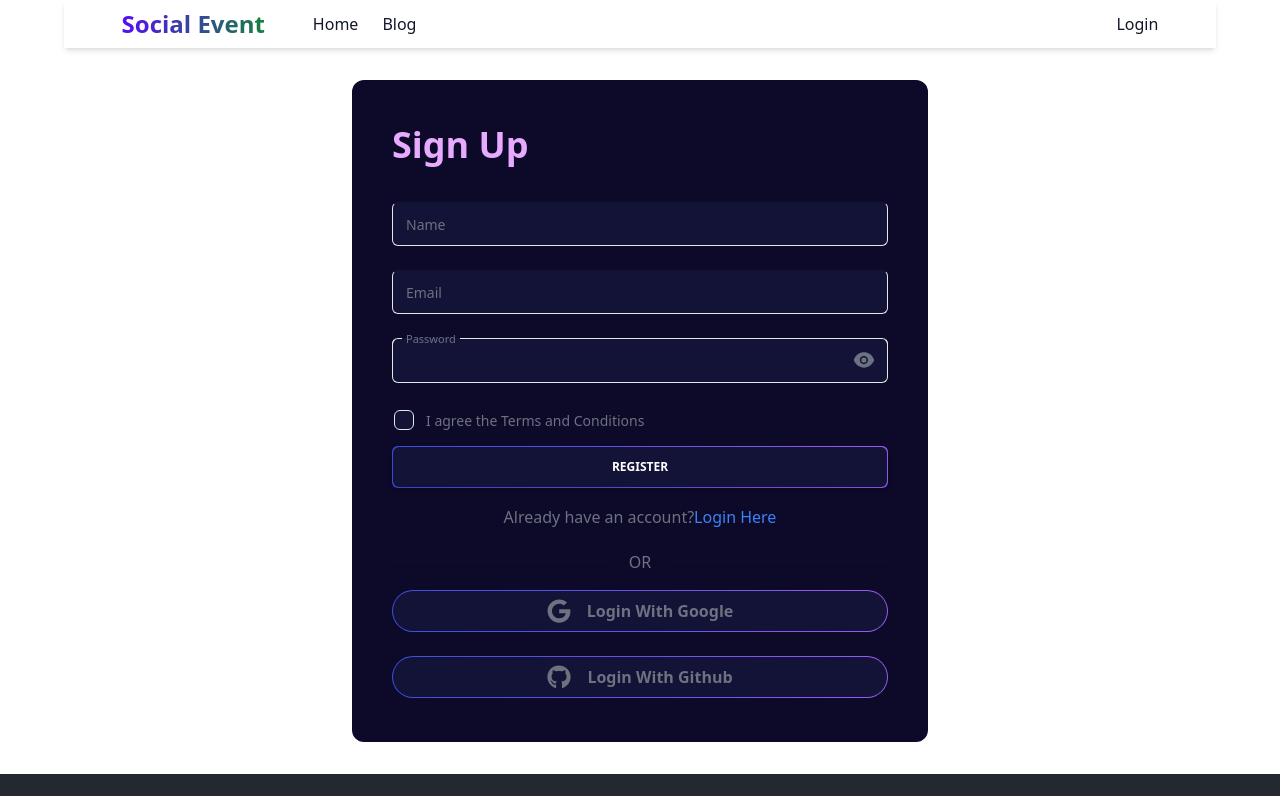
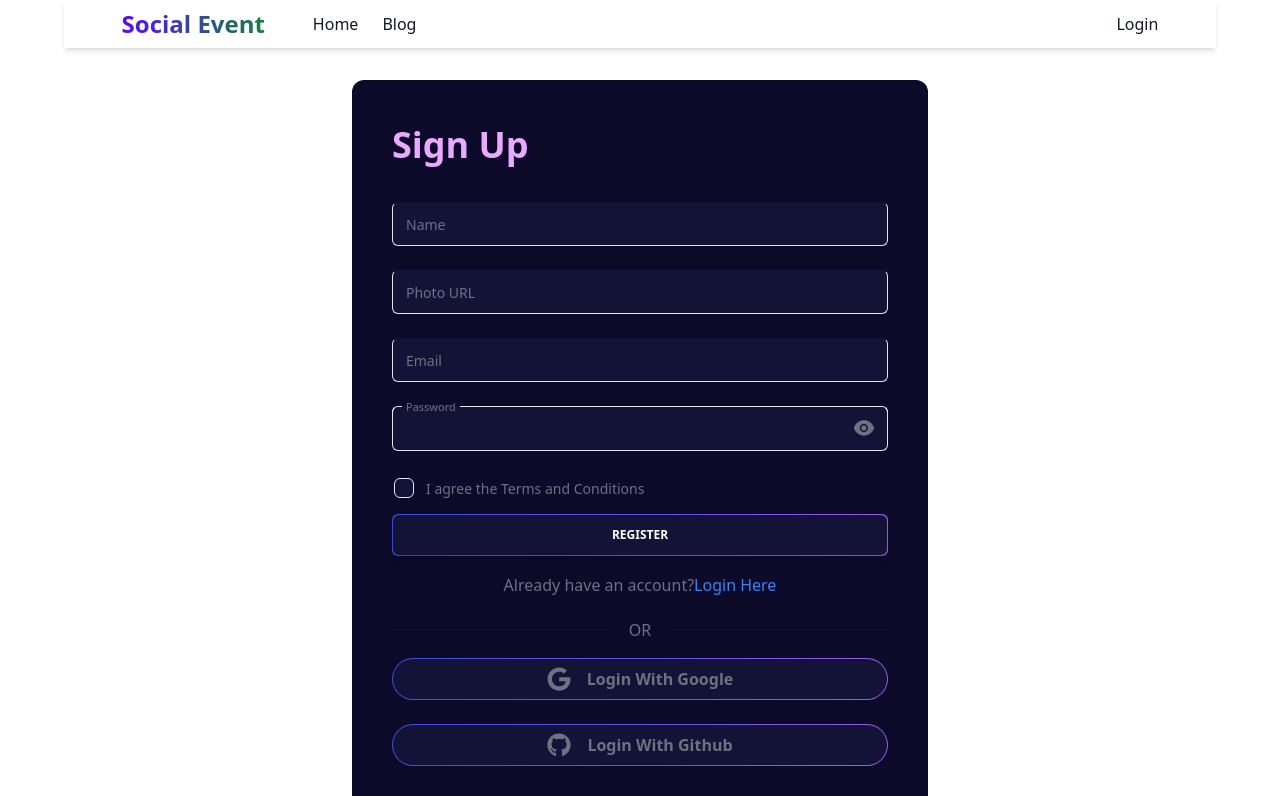
Before and after one commit to masud040/social-event-service, a React (Vite) app: page /register in a window 1280 px wide. Shown: the top 796 px of the page. Built offline with nearby package versions, Linux system fonts and the light colour scheme; no server answers.

Commit message:
add photo url in register form

```diff
--- a/src/components/Navbar/Navbar.jsx
+++ b/src/components/Navbar/Navbar.jsx
@@ -84,7 +84,7 @@
           <button className="relative ml-auto h-6 max-h-[40px] max-w-[40px] rounded-lg text-center font-sans text-xs font-medium uppercase text-blue-gray-500 transition-all hover:bg-transparent focus:bg-transparent active:bg-transparent disabled:pointer-events-none disabled:opacity-50 disabled:shadow-none none md:hidden">
             <span
               onClick={() => setShow(!show)}
-              className="absolute top-1/2 right-[260px] -translate-y-1/2 -translate-x-1/2 transform text-2xl"
+              className="absolute top-1/2 right-[250px] -translate-y-1/2 -translate-x-1/2 transform text-2xl"
             >
               {show ? <AiOutlineClose /> : <AiOutlineMenu />}
             </span>
--- a/src/pages/Blog/Blog.jsx
+++ b/src/pages/Blog/Blog.jsx
@@ -4,7 +4,7 @@
 const Blog = () => {
   return (
     <div>
-      <div className=" bg-[url('https://i.ibb.co/gthHM42/blog.png')] bg-cover bg-center rounded-lg hero h-[30vh] md:h-[50vh] lg:h-[80vh]">
+      <div className=" overflow-x-hidden bg-[url('https://i.ibb.co/gthHM42/blog.png')] bg-cover bg-center rounded-lg hero h-[30vh] md:h-[50vh] lg:h-[80vh]">
         <div className="hero-overlay bg-opacity-60 h-[30vh] md:h-[50vh] lg:h-[80vh] flex justify-center items-center rounded-xl">
           <h1 className="text-7xl text-white">Blog</h1>
         </div>
--- a/src/pages/Home/OurFeature/Feature.jsx
+++ b/src/pages/Home/OurFeature/Feature.jsx
@@ -1,7 +1,12 @@
 const Feature = () => {
   return (
     <div className="my-8">
-      <h1 className="uppercase text-2xl text-center font-semibold  bg-gradient-to-r from-violet-600 via-pink-500 to-indigo-400 text-transparent bg-clip-text my-6 ">
+      <h1
+        data-aos="fade-down"
+        data-aos-easing="linear"
+        data-aos-duration="1500"
+        className="uppercase text-2xl text-center font-semibold  bg-gradient-to-r from-violet-600 via-pink-500 to-indigo-400 text-transparent bg-clip-text my-6 "
+      >
         Why Choose to book Event services with{" "}
         <span className="text-green-700">us?</span>
       </h1>
--- a/src/pages/Home/Services/Services.jsx
+++ b/src/pages/Home/Services/Services.jsx
@@ -19,7 +19,7 @@
       >
         EVENT SERVICES FOR SOCIAL EVENTS
       </h1>
-      <div className="grid grid-cols-1 md:grid-cols-2 lg:grid-cols-3 gap-6 mx-auto">
+      <div className="grid grid-cols-1  md:grid-cols-2 lg:grid-cols-3 gap-6 mx-auto">
         {services?.map((service) => (
           <ServiceCard key={service.id} service={service} />
         ))}
--- a/src/pages/Login/Register.jsx
+++ b/src/pages/Login/Register.jsx
@@ -17,8 +17,7 @@
     const name = form.get("name");
     const email = form.get("email");
     const password = form.get("password");
-    const photo =
-      "https://images.unsplash.com/photo-1438761681033-6461ffad8d80?ixlib=rb-4.0.3&ixid=M3wxMjA3fDB8MHxzZWFyY2h8NXx8dXNlciUyMHByb2ZpbGV8ZW58MHx8MHx8fDA%3D&auto=format&fit=crop&w=800&q=60";
+    const photo = form.get("photo");
     if (!/^(?=.*[A-Z])(?=.*[^a-zA-Z0-9]).{6,}$/.test(password)) {
       return toast.error(
         "Password must have 6 characters and one capital letter and one special character"
@@ -61,6 +60,19 @@
             />
             <label className="before:content[' '] after:content[' '] pointer-events-none absolute left-0 -top-1.5 flex h-full w-full select-none text-[11px] font-normal leading-tight text-blue-gray-400 transition-all before:pointer-events-none before:mt-[6.5px] before:mr-1 before:box-border before:block before:h-1.5 before:w-2.5 before:rounded-tl-md before:border-t before:border-l before:border-blue-gray-200 before:transition-all after:pointer-events-none after:mt-[6.5px] after:ml-1 after:box-border after:block after:h-1.5 after:w-2.5 after:flex-grow after:rounded-tr-md after:border-t after:border-r after:border-blue-gray-200 after:transition-all peer-placeholder-shown:text-sm peer-placeholder-shown:leading-[4.1] peer-placeholder-shown:text-blue-gray-500 peer-placeholder-shown:before:border-transparent peer-placeholder-shown:after:border-transparent peer-focus:text-[11px] peer-focus:leading-tight peer-focus:text-pink-500 peer-focus:before:border-t-2 peer-focus:before:border-l-2 peer-focus:before:!border-pink-500 peer-focus:after:border-t-2 peer-focus:after:border-r-2 peer-focus:after:!border-pink-500 peer-disabled:text-transparent peer-disabled:before:border-transparent peer-disabled:after:border-transparent peer-disabled:peer-placeholder-shown:text-blue-gray-500">
               Name
+            </label>
+          </div>
+          <div className="relative h-11 w-full min-w-[200px]">
+            <input
+              className="peer h-full w-full
+              bg-[#131237]
+              rounded-md border border-blue-gray-200 border-t-transparent px-3 py-3 font-sans text-sm font-normal text-blue-gray-700 outline outline-0 transition-all placeholder-shown:border placeholder-shown:border-blue-gray-200 placeholder-shown:border-t-blue-gray-200 focus:border-2 focus:border-pink-500 focus:border-t-transparent focus:outline-0 disabled:border-0 disabled:bg-blue-gray-50"
+              placeholder=" "
+              type="text"
+              name="photo"
+            />
+            <label className="before:content[' '] after:content[' '] pointer-events-none absolute left-0 -top-1.5 flex h-full w-full select-none text-[11px] font-normal leading-tight text-blue-gray-400 transition-all before:pointer-events-none before:mt-[6.5px] before:mr-1 before:box-border before:block before:h-1.5 before:w-2.5 before:rounded-tl-md before:border-t before:border-l before:border-blue-gray-200 before:transition-all after:pointer-events-none after:mt-[6.5px] after:ml-1 after:box-border after:block after:h-1.5 after:w-2.5 after:flex-grow after:rounded-tr-md after:border-t after:border-r after:border-blue-gray-200 after:transition-all peer-placeholder-shown:text-sm peer-placeholder-shown:leading-[4.1] peer-placeholder-shown:text-blue-gray-500 peer-placeholder-shown:before:border-transparent peer-placeholder-shown:after:border-transparent peer-focus:text-[11px] peer-focus:leading-tight peer-focus:text-pink-500 peer-focus:before:border-t-2 peer-focus:before:border-l-2 peer-focus:before:!border-pink-500 peer-focus:after:border-t-2 peer-focus:after:border-r-2 peer-focus:after:!border-pink-500 peer-disabled:text-transparent peer-disabled:before:border-transparent peer-disabled:after:border-transparent peer-disabled:peer-placeholder-shown:text-blue-gray-500">
+              Photo URL
             </label>
           </div>
           <div className="relative h-11 w-full min-w-[200px]">
```
